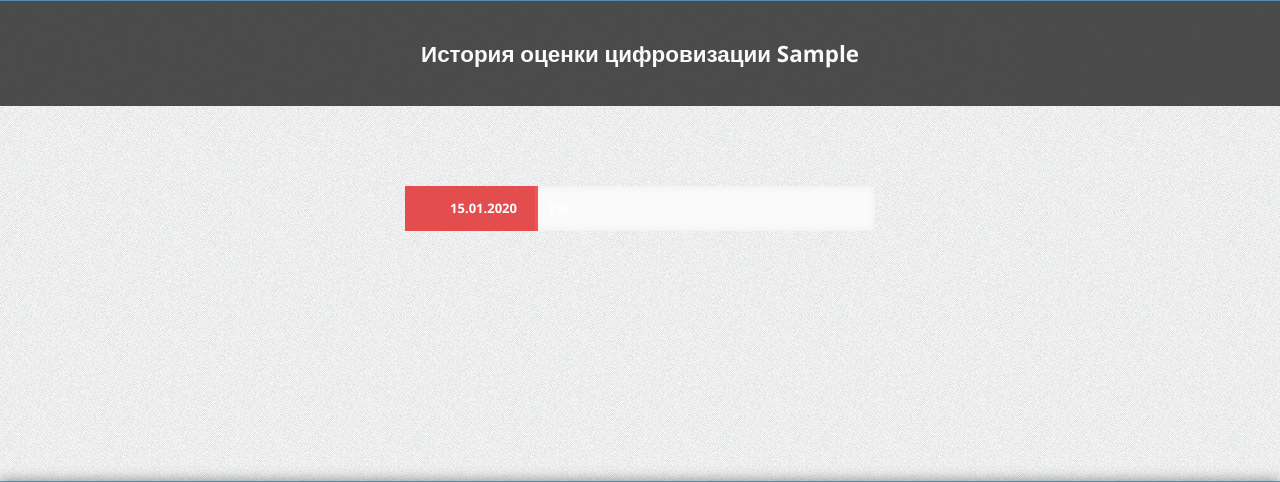
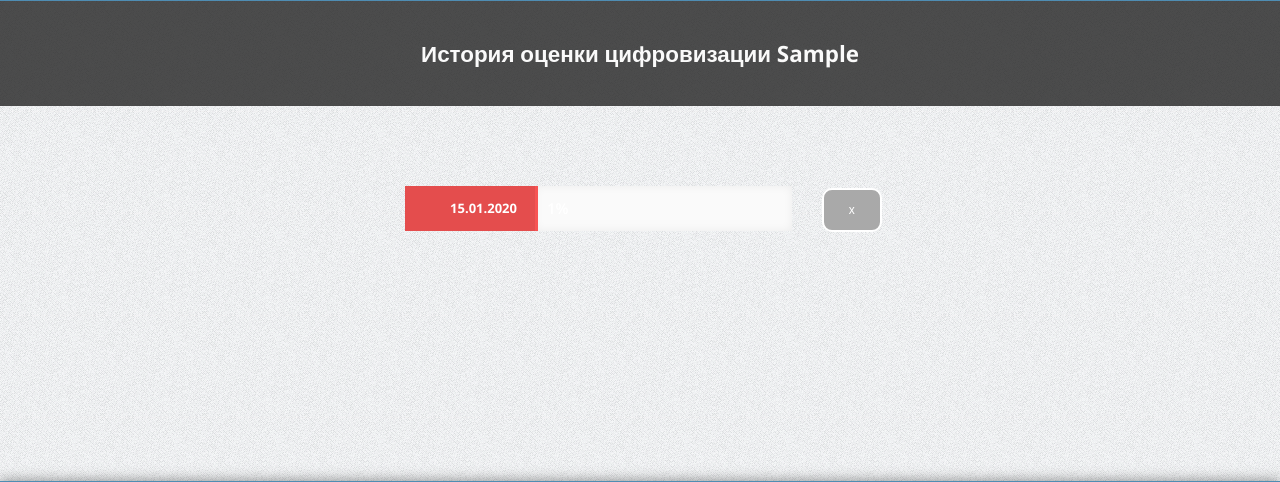
Before and after one commit to VasiliKavaleu/digitalization, a Django app: page /calculating/history_of_evaluations/ in a window 1280 px wide. Shown: the part 93-575 px from the top of the page. Run offline with Django 3.2, Linux system fonts and the light colour scheme; a user stored in the database is signed in; tables that the repository leaves empty hold one stand-in row (values such as "Sample post"); some libraries are stand-ins or nearby versions.

Commit message:
del saved result via ajax

```diff
--- a/calculating/templates/saved_result.html
+++ b/calculating/templates/saved_result.html
@@ -35,9 +35,11 @@
 					{% for result_of_digitalization in results_of_digitalization %}
 					<!-- UI - X Starts -->
 						<div class="ui-310">
-							<div class="container-fluid saved-result">
+
+								<div id="{{ result_of_digitalization.id }}" class="container-fluid saved-result">
 									<!-- Item -->
-								<div class="ui-item clearfix">
+									<div class="row">
+										<div class="ui-item clearfix col-md-10 col-sm-10 col-10">
 											<!-- Heading -->
 											{% if 0 <= result_of_digitalization.digitalization and result_of_digitalization.digitalization < 30 %}
 												<h3 class="bg-red"><a href="{% url 'calculating:generate_pdf' result_of_digitalization.id %}" target="_blank">{{ result_of_digitalization.date_added|date:"d.m.Y" }}</a></h3>
@@ -68,8 +70,15 @@
 												</a>
 											{% endif %}
 										</div>
+										<div class="col-md-2 col-sm-2 col-2">
+										 	<button id="del-history" data-id="{{ result_of_digitalization.id }}" class="btn btn-outline-danger btn-sm mx-1">x</button>
 										</div>
 									</div>
+								</div>
+
+
+						</div>
+
 						<!-- UI - X Ends -->
 					{% endfor %}
 				</div>
@@ -108,3 +117,57 @@
 
 
 {% endblock %}
+
+{% block script %}
+	<script>
+			$(document).ready(function(){
+				function getCookie(name) {
+					var cookieValue = null;
+					var i = 0;
+					if (document.cookie && document.cookie !== '') {
+						var cookies = document.cookie.split(';');
+						for (i; i < cookies.length; i++) {
+							var cookie = jQuery.trim(cookies[i]);
+							// Does this cookie string begin with the name we want?
+							if (cookie.substring(0, name.length + 1) === (name + '=')) {
+								cookieValue = decodeURIComponent(cookie.substring(name.length + 1));
+								break;
+							}
+						}
+					}
+					return cookieValue;
+				}
+				var csrftoken = getCookie('csrftoken');
+
+				function csrfSafeMethod(method) {
+					// these HTTP methods do not require CSRF protection
+					return (/^(GET|HEAD|OPTIONS|TRACE)$/.test(method));
+				}
+				$.ajaxSetup({
+					crossDomain: false, // obviates need for sameOrigin test
+					beforeSend: function(xhr, settings) {
+						if (!csrfSafeMethod(settings.type)) {
+							xhr.setRequestHeader("X-CSRFToken", csrftoken);
+						}
+					}
+				});
+				$(document).on("click", '#del-history', function(e) {
+					e.preventDefault()
+					let id = $(this).data('id')
+					$.ajax({
+						type: 'POST',
+						data: {'id': id},
+						success: function(response) {
+						if (response["Deleted"]) {
+							$("#" +id).remove()
+							console.log('response["Deleted"]')
+						}
+						error: var er = function (response) {
+							console.log(response);
+						};
+					}
+					});
+				});
+			})
+	</script>
+{% endblock %}
--- a/calculating/views.py
+++ b/calculating/views.py
@@ -68,6 +68,11 @@ def save_result(request):
 
 @login_required
 def show_history_of_evaluations(request):
+    if request.is_ajax and request.method == "POST":
+        id_from_req = request.POST['id']
+        saved_result = UserResultDigitalization.objects.get(id=id_from_req)
+        saved_result.delete()
+        return JsonResponse({"Deleted": True}, status=200)
     results_of_digitalization = UserResultDigitalization.objects.filter(user=request.user).order_by('-date_added')
     return render(request, 'saved_result.html', {'results_of_digitalization': results_of_digitalization})
 
--- a/static/css/additional-style.css
+++ b/static/css/additional-style.css
@@ -531,3 +531,16 @@ div.single-post-content p {
 .portfolio-item-description.col-sm-6 {
     text-align: justify;
 }
+
+
+button#del-history {
+    background: darkgrey;
+    border: 0.2rem solid white;
+    border-radius: 10px;
+    margin-top: 22px;
+}
+
+button#del-history:hover {
+    border: 0.2rem solid #a94442;
+    color: red;
+}
```
Lines whose indentation alone changed are shown as unchanged.
